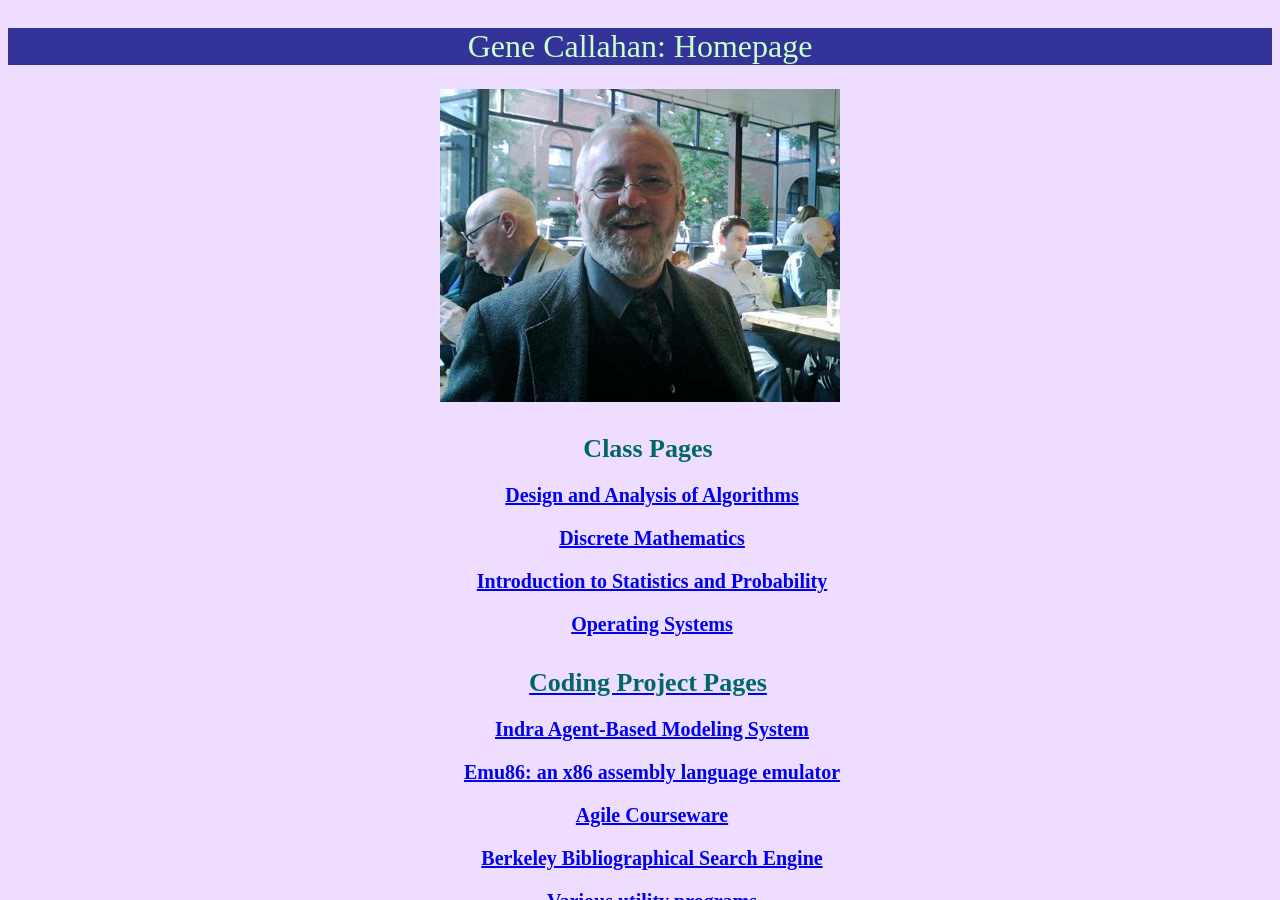
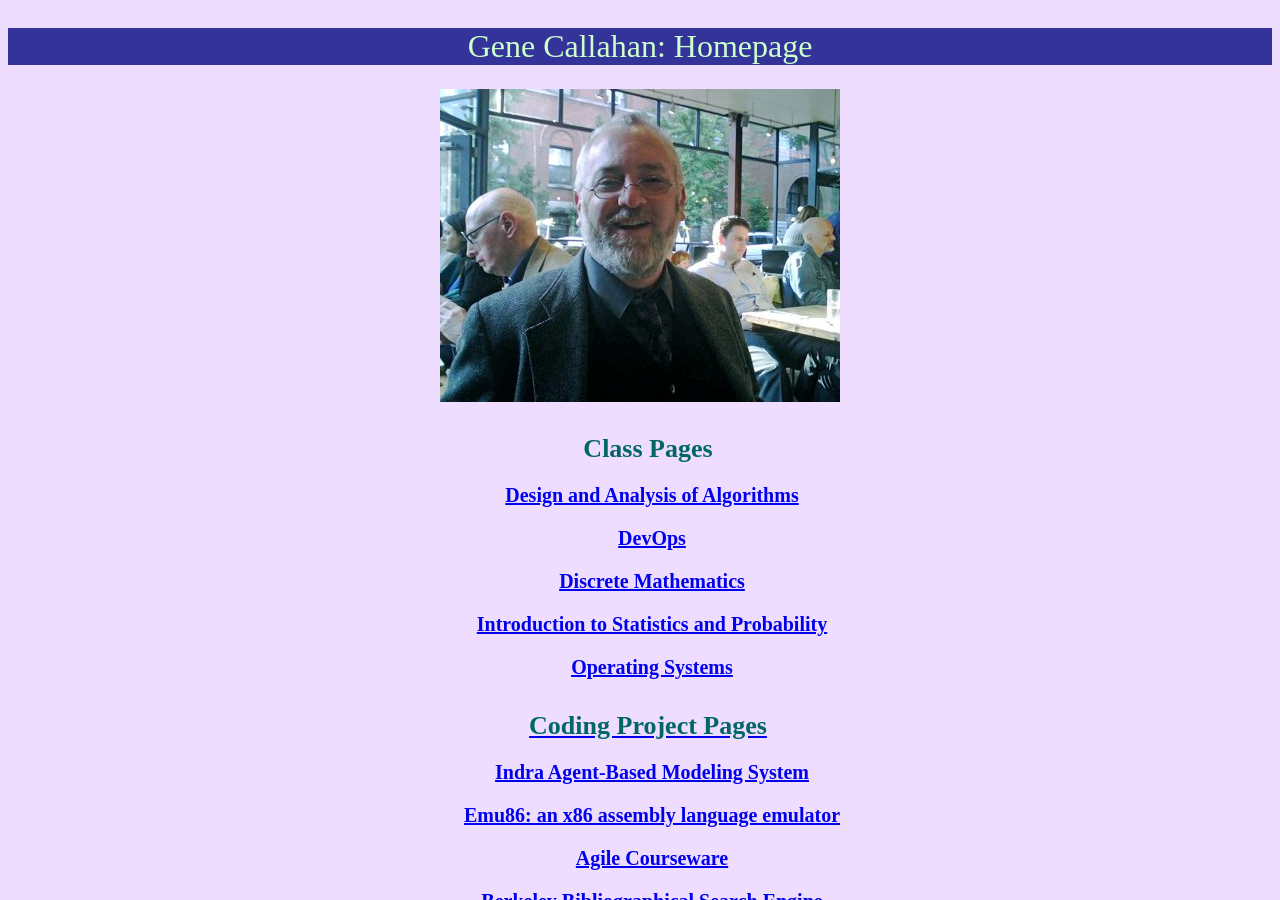
Before and after one commit to gcallah/gcallah.github.io, a Jekyll site: the page index.html, which Jekyll copies as it is, in a window 1280 px wide and 900 px high. Built offline with Jekyll 4.4.1, drawn with Linux system fonts in a browser that asks for light colours.

Commit message:
Added DevOps

```diff
--- a/index.html
+++ b/index.html
@@ -25,6 +25,12 @@
                     <h3>
                         <a href="../algorithms/index.html">
                         Design and Analysis of Algorithms
+                        </a>
+                    </h3>
+
+                    <h3>
+                        <a href="../DevOps/index.html">
+                        DevOps
                         </a>
                     </h3>
 
```
